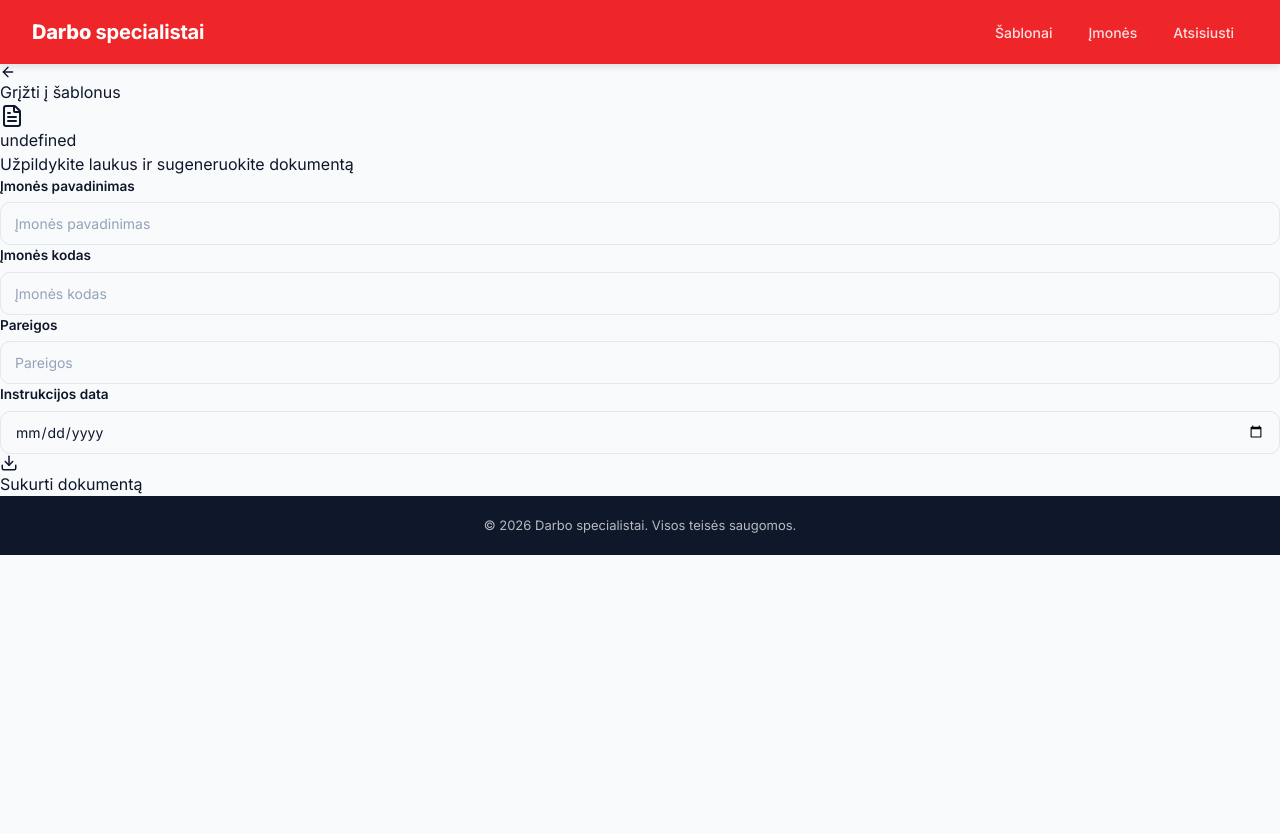
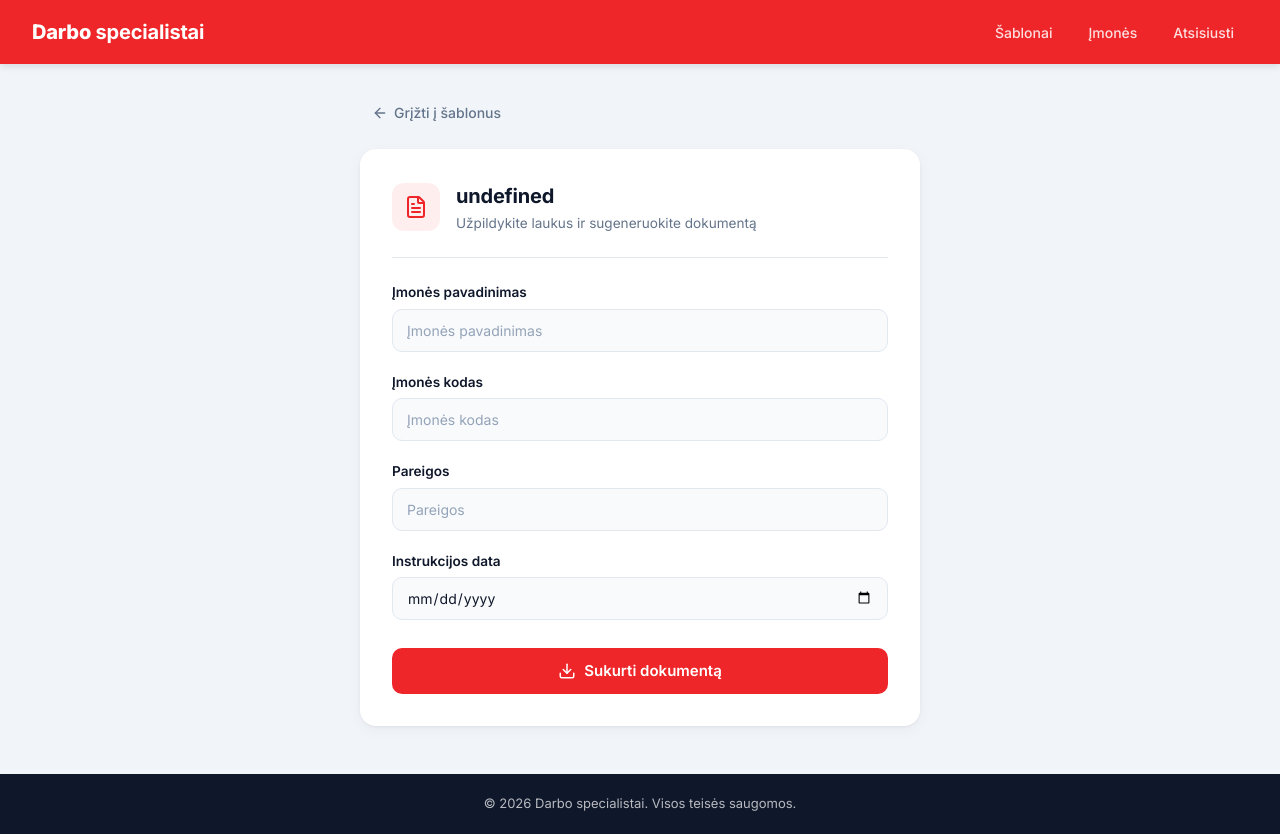
Before and after one commit to TheSaimis/GPTSolutions, a Next.js app: page /sablonai in a window 1280 px wide. Before the commit the page ends 800 px from the top, so only its background shows below. Built offline with nearby package versions, Linux system fonts and the light colour scheme; no server answers.

Commit message:
Add SCSS styles for template page layout and components

```diff
--- a/app/sablonai/[...template]/page.module.scss
+++ b/app/sablonai/[...template]/page.module.scss
@@ -0,0 +1,119 @@
+$primary: #EF2629;
+$primary-hover: #d91f22;
+$primary-light: rgba(239, 38, 41, 0.08);
+$bg: #F1F5F9;
+$text-dark: #0F172A;
+$text-muted: #64748B;
+$border: #E2E8F0;
+
+.page {
+    min-height: calc(100vh - 64px - 60px);
+    background: $bg;
+    display: flex;
+    flex-direction: column;
+    align-items: center;
+    padding: 32px 24px 48px;
+}
+
+.topBar {
+    width: 100%;
+    max-width: 560px;
+    margin-bottom: 20px;
+
+    .backLink {
+        display: inline-flex;
+        align-items: center;
+        gap: 6px;
+        font-size: 0.875rem;
+        font-weight: 500;
+        color: $text-muted;
+        text-decoration: none;
+        padding: 6px 12px;
+        border-radius: 8px;
+        transition: background-color 0.15s ease, color 0.15s ease;
+
+        &:hover {
+            background: rgba(0, 0, 0, 0.04);
+            color: $text-dark;
+        }
+    }
+}
+
+.card {
+    background: #ffffff;
+    border-radius: 16px;
+    box-shadow: 0 1px 3px rgba(0, 0, 0, 0.06), 0 4px 16px rgba(0, 0, 0, 0.04);
+    padding: 32px;
+    width: 100%;
+    max-width: 560px;
+}
+
+.cardHeader {
+    display: flex;
+    align-items: center;
+    gap: 16px;
+
+    .fileIcon {
+        width: 48px;
+        height: 48px;
+        border-radius: 12px;
+        background: $primary-light;
+        color: $primary;
+        display: flex;
+        align-items: center;
+        justify-content: center;
+        flex-shrink: 0;
+    }
+
+    .title {
+        font-size: 1.25rem;
+        font-weight: 700;
+        color: $text-dark;
+        margin: 0 0 2px;
+        letter-spacing: -0.01em;
+    }
+
+    .subtitle {
+        font-size: 0.85rem;
+        color: $text-muted;
+        margin: 0;
+    }
+}
+
+.divider {
+    height: 1px;
+    background: $border;
+    margin: 24px 0;
+}
+
+.form {
+    display: flex;
+    flex-direction: column;
+    gap: 20px;
+    margin-bottom: 28px;
+}
+
+.submitButton {
+    display: inline-flex;
+    align-items: center;
+    justify-content: center;
+    gap: 8px;
+    width: 100%;
+    padding: 12px 24px;
+    font-size: 0.938rem;
+    font-weight: 600;
+    color: #fff;
+    background: $primary;
+    border: none;
+    border-radius: 10px;
+    cursor: pointer;
+    transition: background-color 0.15s ease, transform 0.1s ease;
+
+    &:hover {
+        background: $primary-hover;
+    }
+
+    &:active {
+        transform: scale(0.98);
+    }
+}
```
